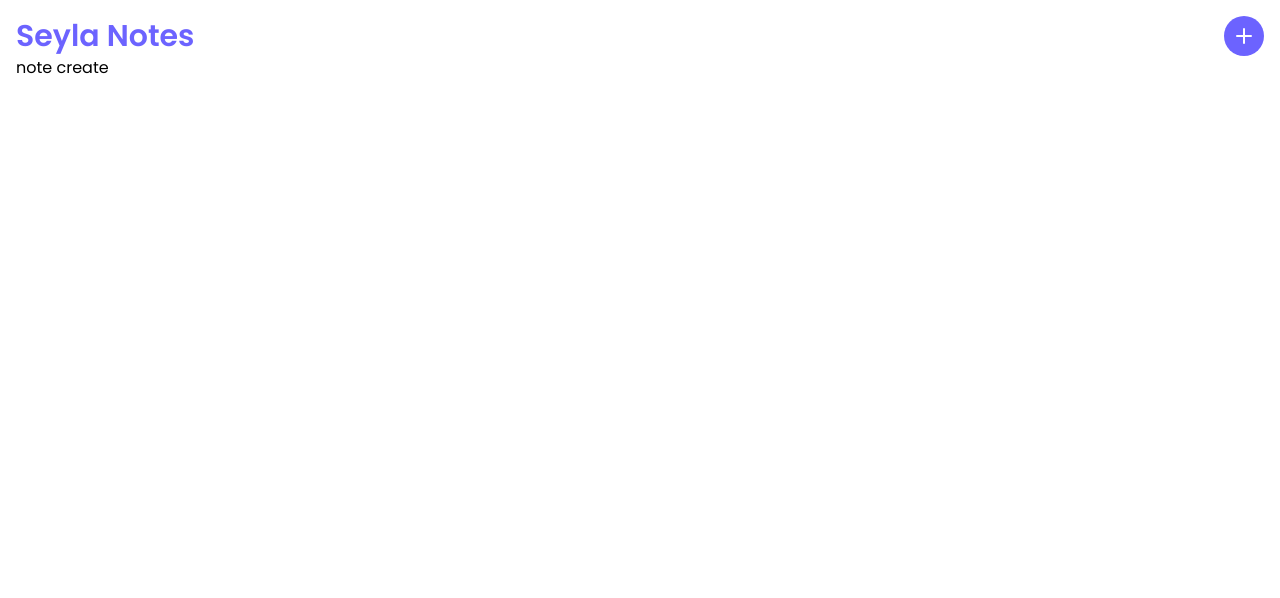
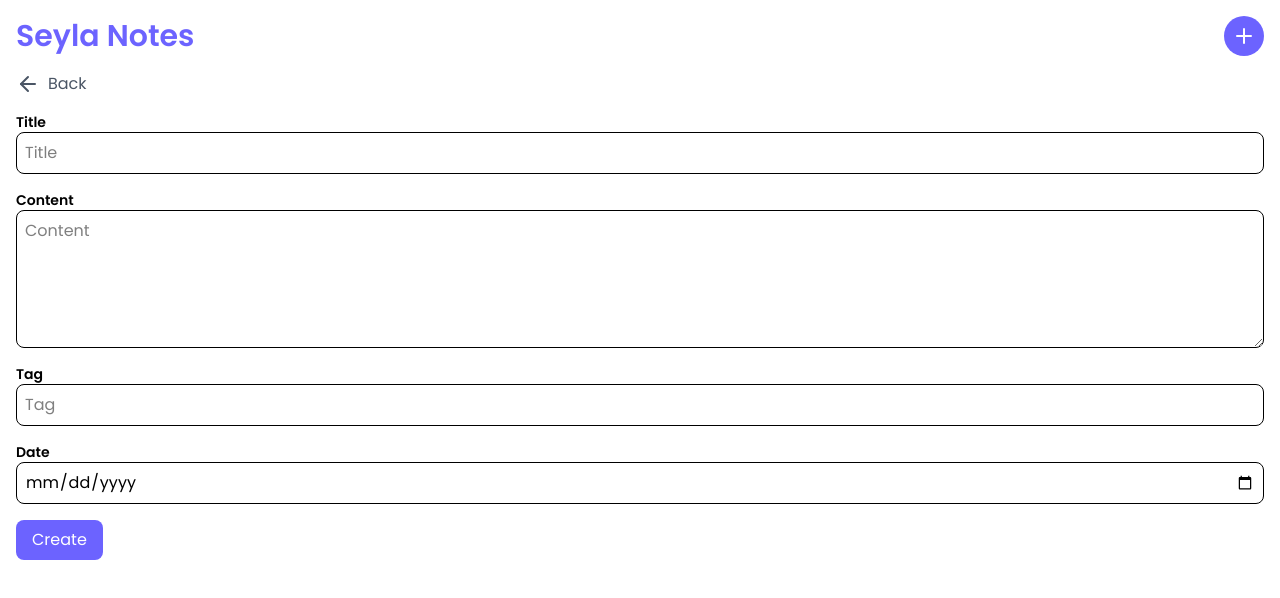
Before and after one commit to Seyla123/vue-crud-app, a Vue app: page /notes in a window 1280 px wide. Shown: the top 598 px of the page. Built offline with nearby package versions, Linux system fonts and the light colour scheme.

Commit message:
feat(create) : add create page

```diff
--- a/db.json
+++ b/db.json
@@ -48,6 +48,90 @@
       "content": "It is a tool for debugging Vue projects. It is a very good alternative to React Devtools. It is also very easy to learn and use.",
       "date": "2024-07-01",
       "tag": "vue"
+    },
+    {
+      "id": "97a3",
+      "title": "sdfasdf",
+      "content": "asdfasdf",
+      "tag": "css",
+      "date": "2025-02-06"
+    },
+    {
+      "id": "5ff9",
+      "title": "sadfasf",
+      "content": "sadfasdf",
+      "tag": "css",
+      "date": "2025-02-04"
+    },
+    {
+      "id": "9979",
+      "title": "sadfasf",
+      "content": "sadfasdf",
+      "tag": "css",
+      "date": "2025-02-04"
+    },
+    {
+      "id": "c413",
+      "title": "sadfasf",
+      "content": "sadfasdf",
+      "tag": "css",
+      "date": "2025-02-04"
+    },
+    {
+      "id": "e0db",
+      "title": "sadfasf",
+      "content": "sadfasdf",
+      "tag": "css",
+      "date": "2025-02-04"
+    },
+    {
+      "id": "1534",
+      "title": "asdsa",
+      "content": "dasdsasdc",
+      "tag": "css",
+      "date": "2025-02-03"
+    },
+    {
+      "id": "fd15",
+      "title": "asdsa",
+      "content": "dasdsasdc",
+      "tag": "css",
+      "date": "2025-02-03"
+    },
+    {
+      "id": "8f49",
+      "title": "asdsa",
+      "content": "dasdsasdc",
+      "tag": "css",
+      "date": "2025-02-03"
+    },
+    {
+      "id": "c89e",
+      "title": "asdsa",
+      "content": "dasdsasdc",
+      "tag": "css",
+      "date": "2025-02-03"
+    },
+    {
+      "id": "9c2c",
+      "title": "asdsa",
+      "content": "dasdsasdc",
+      "tag": "css",
+      "date": "2025-02-03"
+    },
+    {
+      "id": "4dfa",
+      "title": "asdsa",
+      "content": "dasdsasdc",
+      "tag": "css",
+      "date": "2025-02-03"
+    },
+    {
+      "id": "304c",
+      "title": "sdf",
+      "content": "asdf",
+      "tag": "sdfa",
+      "date": "2025-02-04"
     }
   ],
   "tags": [
--- a/src/pages/HomeView.vue
+++ b/src/pages/HomeView.vue
@@ -35,7 +35,7 @@ const handleClickTag = async (tag) => {
 onMounted(async () => {
   try {
     const response = await axios.get("http://localhost:8000/notes");
-    data.value = response.data;
+    data.value = response.data.reverse();
   } catch (error) {
     console.log(error);
   } finally {
--- a/src/pages/NoteCreate.vue
+++ b/src/pages/NoteCreate.vue
@@ -1,3 +1,89 @@
+<script setup>
+import axios from "axios";
+import { ArrowLeftIcon } from "lucide-vue-next";
+import { ref } from "vue";
+import { useRouter } from "vue-router";
+
+const router = useRouter();
+const note = ref({
+  title: "",
+  content: "",
+  tag: "",
+  date: "",
+});
+const isCreating = ref(false);
+const error = ref("");
+
+const handleSubmit = async () => {
+  try {
+    isCreating.value = true;
+    const response = await axios.post("http://localhost:8000/notes/", {
+      title: note.value.title,
+      content: note.value.content,
+      tag: note.value.tag,
+      date: note.value.date,
+    });
+    router.push("/");
+  } catch (err) {
+    console.log(err);
+    error.value = err?.message;
+  }finally {
+    isCreating.value = false;
+  }
+};
+</script>
 <template>
-    note create
+  <div class="space-y-4">
+    <div class="flex items-center justify-between">
+      <RouterLink to="/" class="text-gray-600 hover:text-gray-900">
+        <span class="flex items-center space-x-2">
+          <ArrowLeftIcon class="w-6 h-6" />
+          <span>Back</span>
+        </span>
+      </RouterLink>
+    </div>
+    <form @submit.prevent="handleSubmit"  action="" class="space-y-4">
+      <div class="flex flex-col">
+        <label for="title" class="text-sm font-semibold">Title</label>
+        <input
+          type="text"
+          placeholder="Title"
+          v-model="note.title"
+          class="border-1 p-2 rounded-lg focus:outline-none"
+        />
+      </div>
+      <div class="flex flex-col">
+        <label for="content" class="text-sm font-semibold">Content</label>
+        <textarea
+          placeholder="Content"
+          class="border-1 p-2 rounded-lg focus:outline-none"
+          rows="5"
+          v-model="note.content"
+        ></textarea>
+      </div>
+      <div class="flex flex-col">
+        <label for="tag" class="text-sm font-semibold">Tag</label>
+        <input
+          type="text"
+          placeholder="Tag"
+          class="border-1 p-2 rounded-lg focus:outline-none"
+          v-model="note.tag"
+        />
+      </div>
+      <div class="flex flex-col">
+        <label for="date" class="text-sm font-semibold">Date</label>
+        <input
+          type="date"
+          class="border-1 p-2 rounded-lg focus:outline-none"
+          v-model="note.date"
+        />
+      </div>
+      <button
+        type="submit"
+        class="bg-[#6c63ff] cursor-pointer text-white px-4 py-2 rounded-lg hover:bg-[#6c63ff]/90 transition duration-300 ease-in-out"
+      >
+        {{isCreating ? "Creating..." : "Create"}}
+      </button>
+    </form>
+  </div>
 </template>
--- a/src/pages/NoteView.vue
+++ b/src/pages/NoteView.vue
@@ -52,7 +52,7 @@ onMounted(async () => {
         </RouterLink>
         <button
           type="button"
-          class="text-gray-600 hover:text-gray-900"
+          class="text-gray-600 cursor-pointer hover:text-gray-900"
           @click="handleDelete"
         >
           <TrashIcon class="w-6 h-6" />
```
